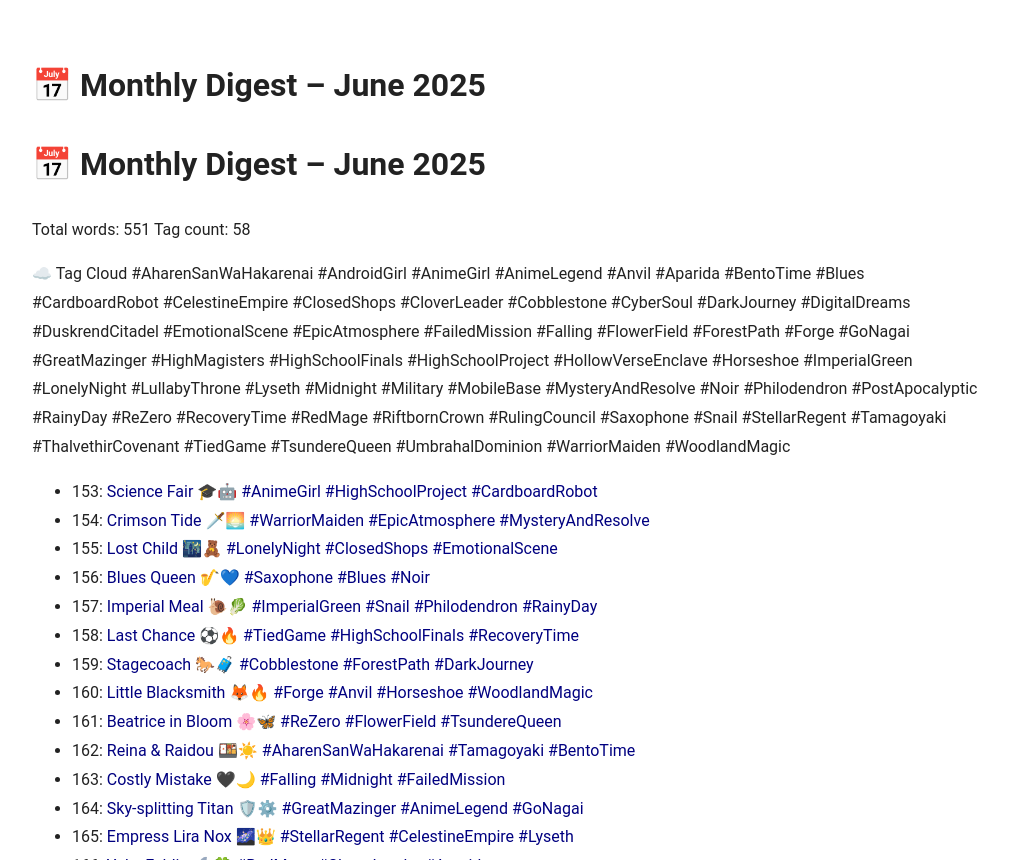
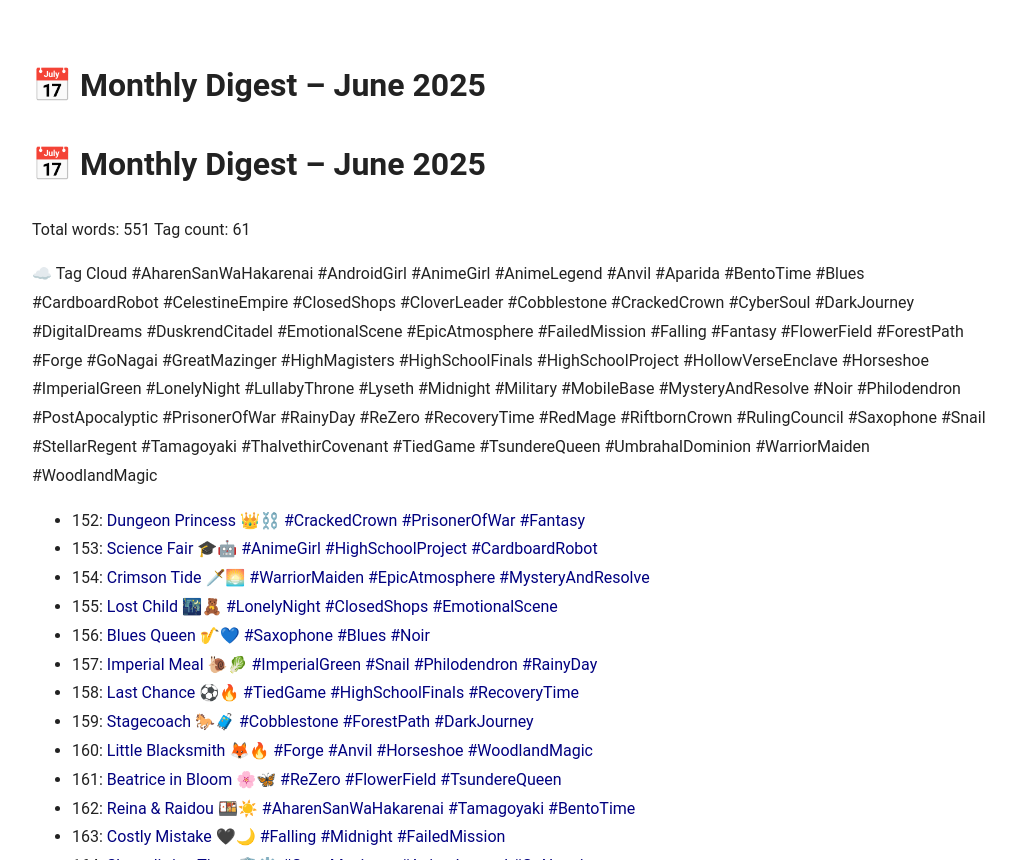
Before and after one commit to PhantomBlackOP/RSS, a Jekyll site: the page built from monthly/2025-06.md, in a window 1280 px wide and 900 px high, scrolled down 314 px, cut to the strip 40-900 px from the top of the window. Shown: the whole strip, without its empty margins (128-1144 px from the left). Built offline with Jekyll 4.4.1, drawn with Linux system fonts in a browser that asks for light colours; our own code applies the rules of GitHub Pages for plain Markdown files.

Commit message:
Backfill monthly digests

```diff
--- a/monthly/2025-06.md
+++ b/monthly/2025-06.md
@@ -1,10 +1,11 @@
 # 📅 Monthly Digest – June 2025
 
-Total words: 551 Tag count: 58
+Total words: 551 Tag count: 61
 
 ☁️ Tag Cloud
-#AharenSanWaHakarenai #AndroidGirl #AnimeGirl #AnimeLegend #Anvil #Aparida #BentoTime #Blues #CardboardRobot #CelestineEmpire #ClosedShops #CloverLeader #Cobblestone #CyberSoul #DarkJourney #DigitalDreams #DuskrendCitadel #EmotionalScene #EpicAtmosphere #FailedMission #Falling #FlowerField #ForestPath #Forge #GoNagai #GreatMazinger #HighMagisters #HighSchoolFinals #HighSchoolProject #HollowVerseEnclave #Horseshoe #ImperialGreen #LonelyNight #LullabyThrone #Lyseth #Midnight #Military #MobileBase #MysteryAndResolve #Noir #Philodendron #PostApocalyptic #RainyDay #ReZero #RecoveryTime #RedMage #RiftbornCrown #RulingCouncil #Saxophone #Snail #StellarRegent #Tamagoyaki #ThalvethirCovenant #TiedGame #TsundereQueen #UmbrahalDominion #WarriorMaiden #WoodlandMagic
+#AharenSanWaHakarenai #AndroidGirl #AnimeGirl #AnimeLegend #Anvil #Aparida #BentoTime #Blues #CardboardRobot #CelestineEmpire #ClosedShops #CloverLeader #Cobblestone #CrackedCrown #CyberSoul #DarkJourney #DigitalDreams #DuskrendCitadel #EmotionalScene #EpicAtmosphere #FailedMission #Falling #Fantasy #FlowerField #ForestPath #Forge #GoNagai #GreatMazinger #HighMagisters #HighSchoolFinals #HighSchoolProject #HollowVerseEnclave #Horseshoe #ImperialGreen #LonelyNight #LullabyThrone #Lyseth #Midnight #Military #MobileBase #MysteryAndResolve #Noir #Philodendron #PostApocalyptic #PrisonerOfWar #RainyDay #ReZero #RecoveryTime #RedMage #RiftbornCrown #RulingCouncil #Saxophone #Snail #StellarRegent #Tamagoyaki #ThalvethirCovenant #TiedGame #TsundereQueen #UmbrahalDominion #WarriorMaiden #WoodlandMagic
 
+- 152: [Dungeon Princess 👑⛓️ #CrackedCrown #PrisonerOfWar #Fantasy](https://x.com/Trevorion/status/1929081485744566751)
 - 153: [Science Fair 🎓🤖 #AnimeGirl #HighSchoolProject #CardboardRobot](https://x.com/Trevorion/status/1929583025253146752)
 - 154: [Crimson Tide 🗡️🌅 #WarriorMaiden #EpicAtmosphere #MysteryAndResolve](https://x.com/Trevorion/status/1929904572597735643)
 - 155: [Lost Child 🌃🧸 #LonelyNight #ClosedShops #EmotionalScene](https://x.com/Trevorion/status/1930174817245724845)
```
